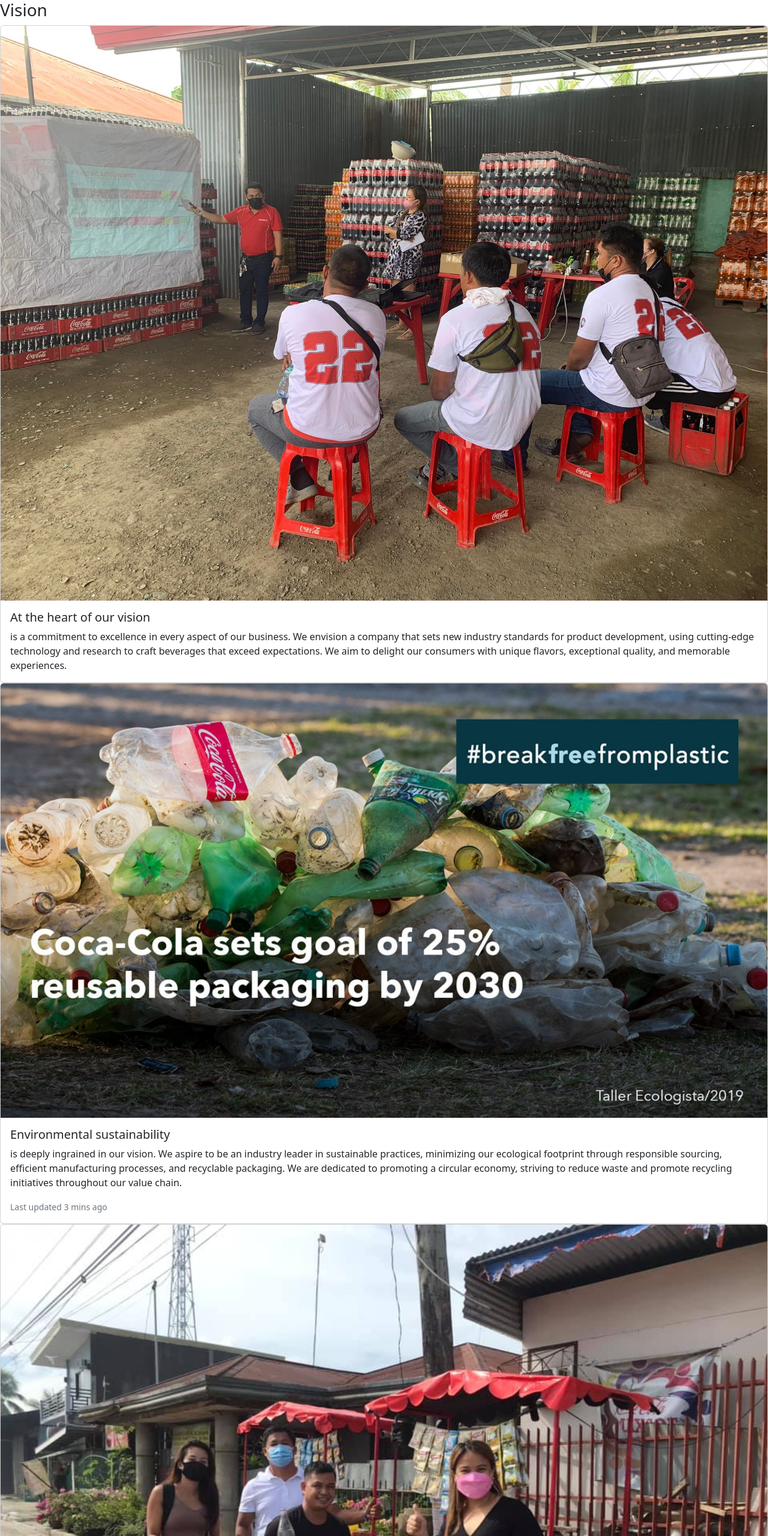
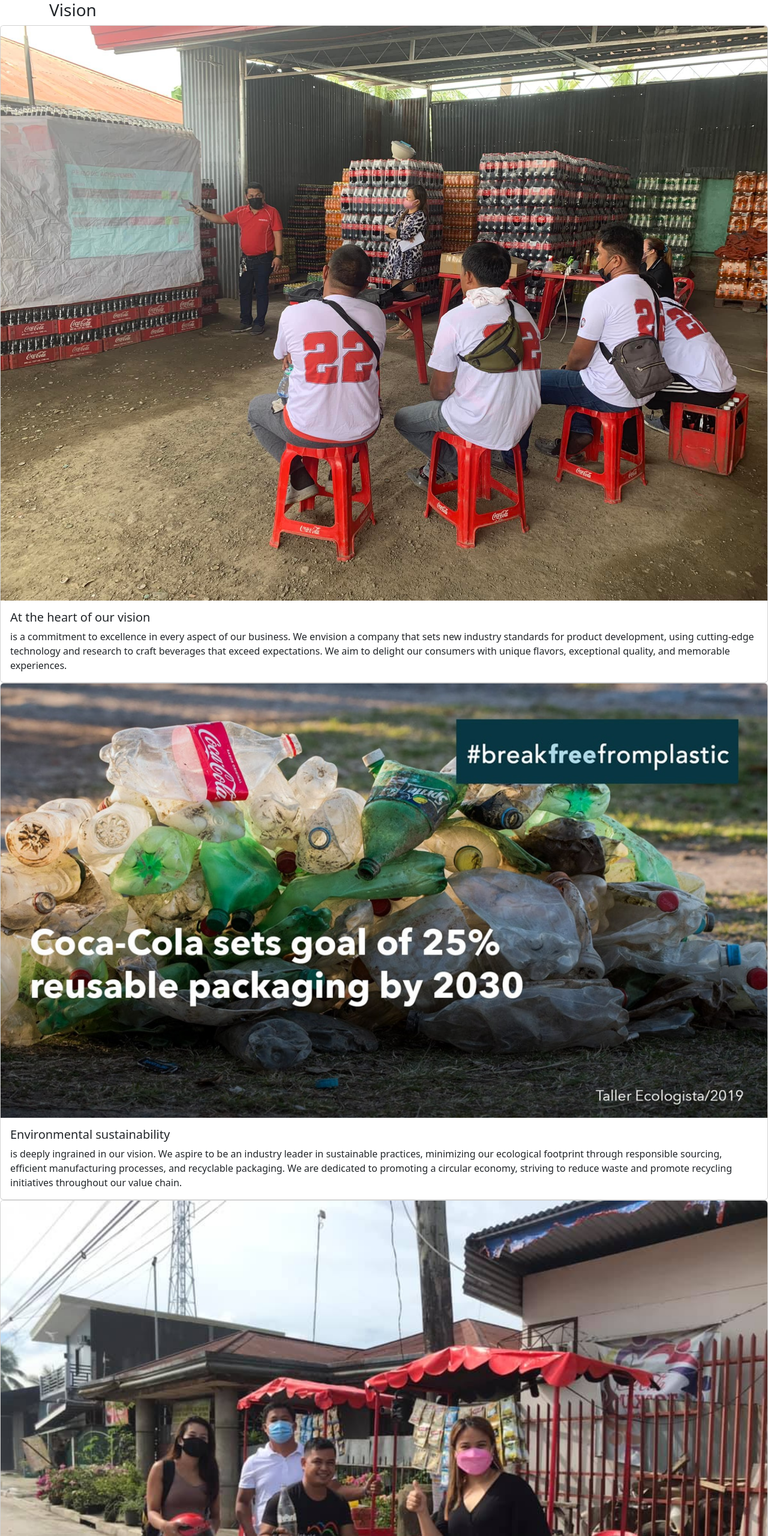
Before and after one commit to giseljeancatbagan/maxsof, a plain HTML site: page vision-mission.html in a window 1280 px wide. Shown: the top 2560 px of the page at 60% size. Drawn offline with nearby package versions, Linux system fonts and the light colour scheme.

Commit message:
deleting paragraph

```diff
--- a/vision-mission.html
+++ b/vision-mission.html
@@ -7,7 +7,7 @@
     <link href="https://cdn.jsdelivr.net/npm/bootstrap@5.2.3/dist/css/bootstrap.min.css" rel="stylesheet" integrity="sha384-rbsA2VBKQhggwzxH7pPCaAqO46MgnOM80zW1RWuH61DGLwZJEdK2Kadq2F9CUG65" crossorigin="anonymous">
 </head>
 <body>
-    <h3>Vision</h3>
+    <h3 class="container">Vision</h3>
     <div class="card-deck">
         <div class="card">
           <img class="card-img-top" src="./carousel-7.jpg" alt="carousel-7">
@@ -22,7 +22,7 @@
           <div class="card-body">
             <h5 class="card-title">Environmental sustainability</h5>
             <p class="card-text">is deeply ingrained in our vision. We aspire to be an industry leader in sustainable practices, minimizing our ecological footprint through responsible sourcing, efficient manufacturing processes, and recyclable packaging. We are dedicated to promoting a circular economy, striving to reduce waste and promote recycling initiatives throughout our value chain.</p>
-            <p class="card-text"><small class="text-muted">Last updated 3 mins ago</small></p>
+
           </div>
         </div>
         <div class="card">
@@ -30,7 +30,7 @@
           <div class="card-body">
             <h5 class="card-title">Strong partnerships and collaborations</h5>
             <p class="card-text">We seek to build enduring relationships with our suppliers, distributors, and retail partners, working together to deliver our beverages to customers worldwide. We value transparency, integrity, and fairness in all our interactions, creating a network of trust and mutual growth.</p>
-            <p class="card-text"><small class="text-muted">Last updated 3 mins ago</small></p>
+
           </div>
         </div>
       </div>
```
